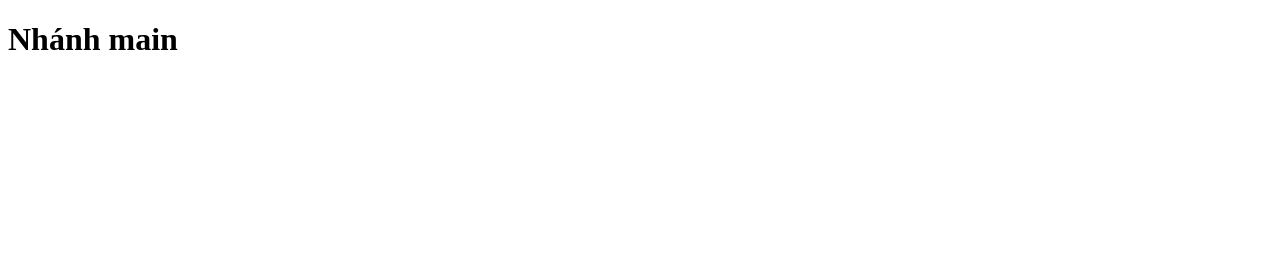
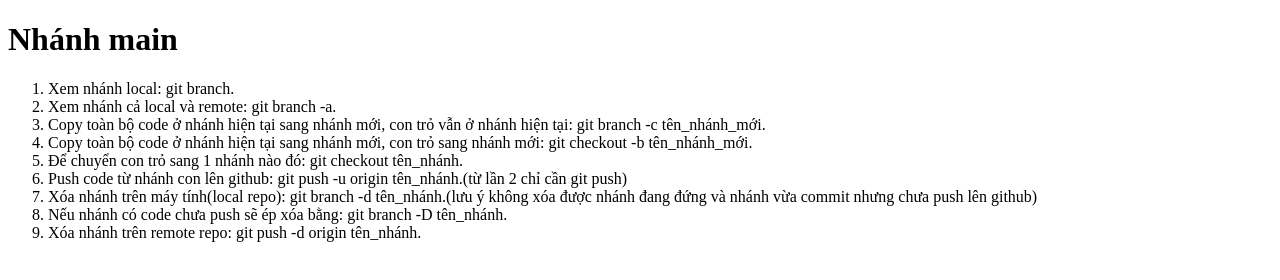
Before and after one commit to trungthuat2711/du_an4, a plain HTML site: page index.html in a window 1280 px wide. Drawn offline with Linux system fonts and the light colour scheme.

Commit message:
4.sửa lần cuối

```diff
--- a/index.html
+++ b/index.html
@@ -7,5 +7,16 @@
 </head>
 <body>
     <h1>Nhánh main</h1>
+    <ol>
+        <li>Xem nhánh local: git branch.</li>
+        <li>Xem nhánh cả local và remote: git branch -a.</li>
+        <li>Copy toàn bộ code ở nhánh hiện tại sang nhánh mới, con trỏ vẫn ở nhánh hiện tại: git branch -c tên_nhánh_mới.</li>
+        <li>Copy toàn bộ code ở nhánh hiện tại sang nhánh mới, con trỏ sang nhánh mới: git checkout -b tên_nhánh_mới.</li>
+        <li>Để chuyển con trỏ sang 1 nhánh nào đó: git checkout tên_nhánh.</li>
+        <li>Push code từ nhánh con lên github: git push -u origin tên_nhánh.(từ lần 2 chỉ cần git push)</li>
+        <li>Xóa nhánh trên máy tính(local repo): git branch -d tên_nhánh.(lưu ý không xóa được nhánh đang đứng và nhánh vừa commit nhưng chưa push lên github)</li>
+        <li>Nếu nhánh có code chưa push sẽ ép xóa bằng: git branch -D tên_nhánh.</li>
+        <li>Xóa nhánh trên remote repo: git push -d origin tên_nhánh.</li>
+    </ol>
 </body>
 </html>
```
